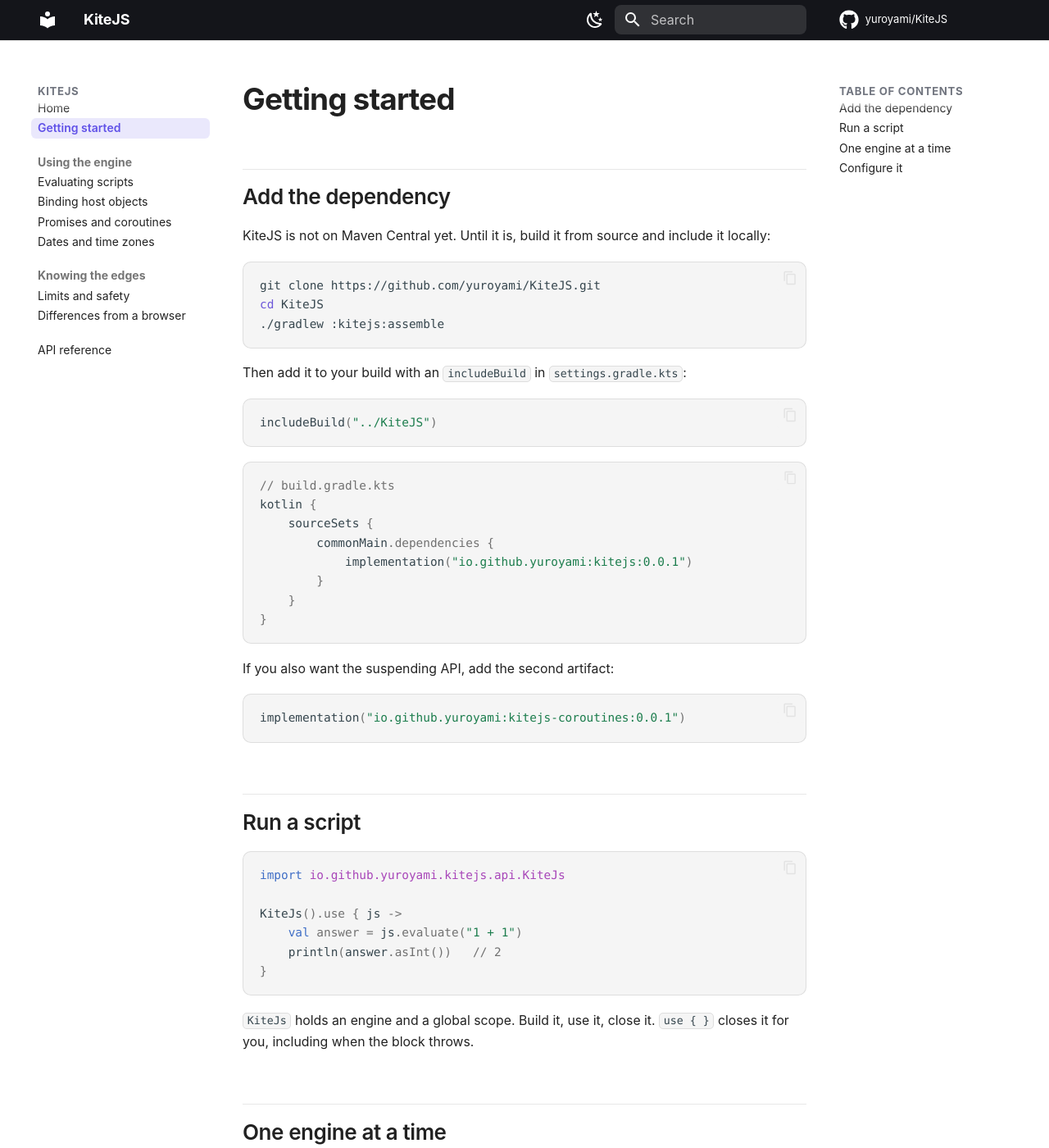
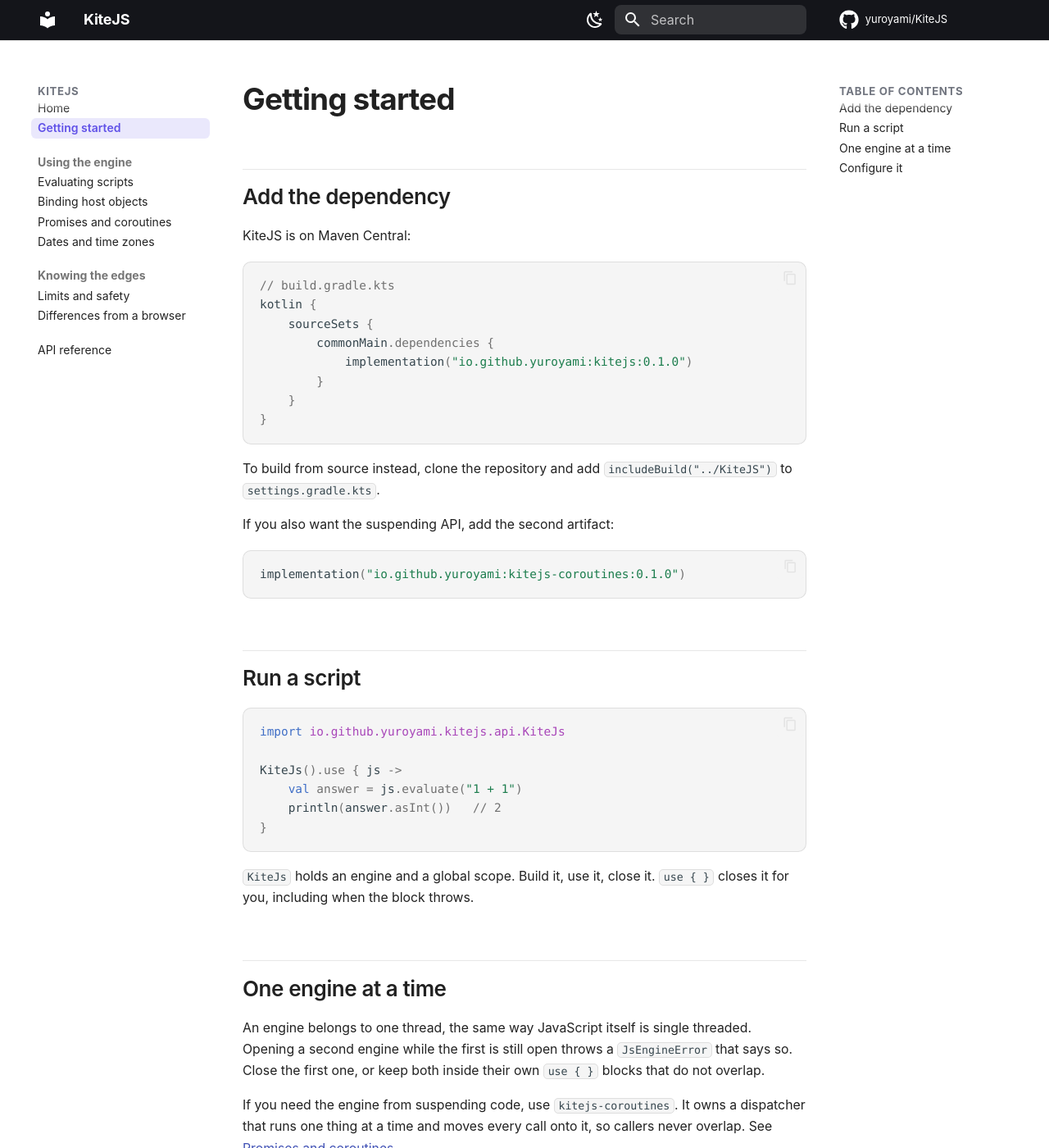
Before and after one commit to yuroyami/KiteJS, an MkDocs documentation site: the page built from docs/getting-started.md, in a window 1280 px wide and 1400 px high. Shown: the whole window at 82% size. Built offline with MkDocs 1.6.1 and Material for MkDocs 9.7.7, drawn with Linux system fonts in a browser that asks for light colours; comment, search, counter and statistics services are not loaded.

Commit message:
chore(release): 0.1.0
First release on Maven Central. The version now lives in gradle.properties
only, and the README and the getting-started page install the artifacts
from Maven Central instead of a local build.

````diff
--- a/docs/getting-started.md
+++ b/docs/getting-started.md
@@ -2,35 +2,26 @@
 
 ## Add the dependency
 
-KiteJS is not on Maven Central yet. Until it is, build it from source and include it locally:
-
-```bash
-git clone https://github.com/yuroyami/KiteJS.git
-cd KiteJS
-./gradlew :kitejs:assemble
-```
-
-Then add it to your build with an `includeBuild` in `settings.gradle.kts`:
-
-```kotlin
-includeBuild("../KiteJS")
-```
+KiteJS is on Maven Central:
 
 ```kotlin
 // build.gradle.kts
 kotlin {
     sourceSets {
         commonMain.dependencies {
-            implementation("io.github.yuroyami:kitejs:0.0.1")
+            implementation("io.github.yuroyami:kitejs:0.1.0")
         }
     }
 }
 ```
 
+To build from source instead, clone the repository and add `includeBuild("../KiteJS")` to
+`settings.gradle.kts`.
+
 If you also want the suspending API, add the second artifact:
 
 ```kotlin
-implementation("io.github.yuroyami:kitejs-coroutines:0.0.1")
+implementation("io.github.yuroyami:kitejs-coroutines:0.1.0")
 ```
 
 ## Run a script
````
Also changed, not shown: README.md (+4 -15 lines), docs/promises-and-coroutines.md (+1 -1 lines), 2 other files.
